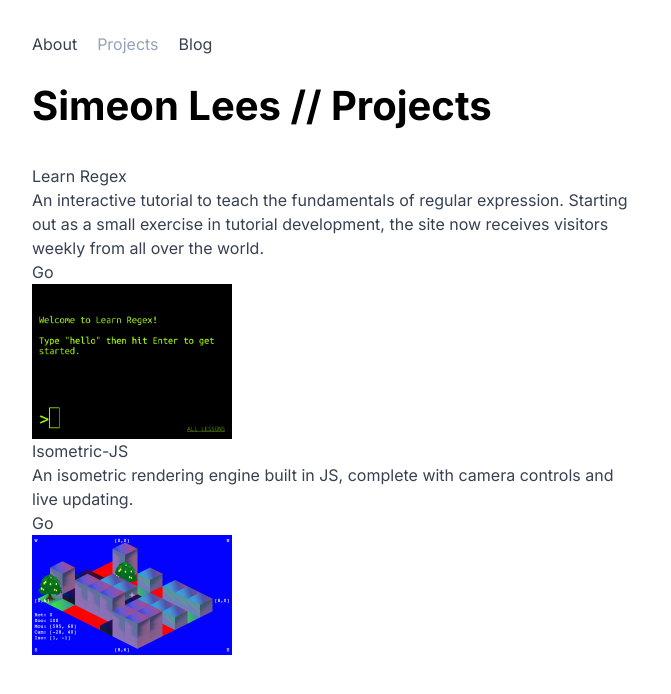
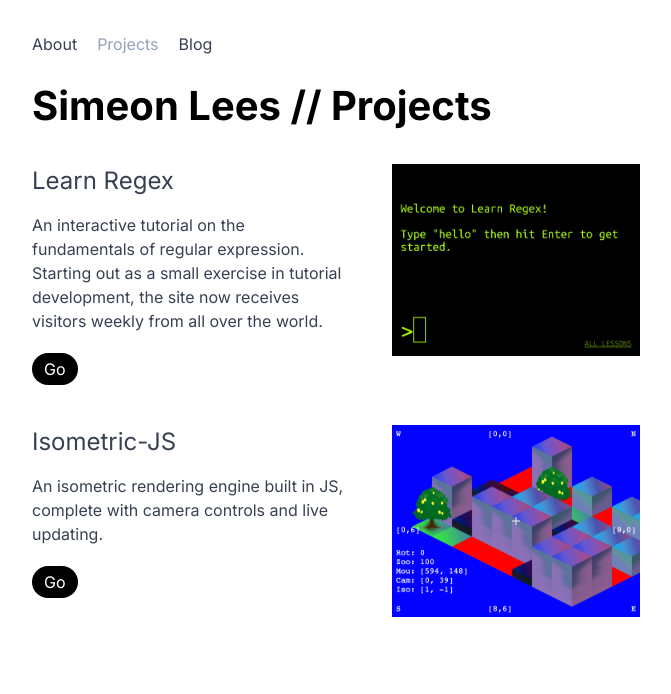
Before and after one commit to sim8/simeonlees.com, a Next.js app: page /projects in a window 1280 px wide. Shown: the top 694 px of the page, without its empty margins (304-975 px from the left). Built offline with nearby package versions, Linux system fonts and the light colour scheme.

Commit message:
Finish projects styling

```diff
--- /dev/null
+++ b/components/ButtonLink.tsx
@@ -0,0 +1,11 @@
+import Link from 'next/link';
+import { ComponentProps } from 'react';
+
+export default function ButtonLink(linkProps: ComponentProps<typeof Link>) {
+  return (
+    <Link
+      {...linkProps}
+      className="rounded-full bg-black text-white py-1 px-3 inline-block"
+    />
+  );
+}
--- a/config/projects.ts
+++ b/config/projects.ts
@@ -5,7 +5,7 @@ const projects: Project[] = [
     title: 'Learn Regex',
     slug: 'learn-regex',
     description:
-      'An interactive tutorial to teach the fundamentals of regular expression. Starting out as a small exercise in tutorial development, the site now receives visitors weekly from all over the world.',
+      'An interactive tutorial on the fundamentals of regular expression. Starting out as a small exercise in tutorial development, the site now receives visitors weekly from all over the world.',
     previewUrl: '/images/learn-regex-thumbnail.png',
     link: 'https://www.learn-regex.com',
   },
--- a/pages/projects.tsx
+++ b/pages/projects.tsx
@@ -5,7 +5,7 @@ import Navigation from '../components/Navigation';
 import Heading from '../components/Heading';
 import projects from '../config/projects';
 import Image from 'next/image';
-import Link from 'next/link';
+import ButtonLink from '../components/ButtonLink';
 
 export default function Projects() {
   return (
@@ -21,17 +21,17 @@ export default function Projects() {
             <ul className="unstyled">
               {projects.map(
                 ({ slug, title, description, previewUrl, link }) => (
-                  <li key={slug}>
-                    <div>
-                      <h2>{title}</h2>
-                      <p>{description}</p>
-                      <Link href={link}>Go</Link>
+                  <li key={slug} className="flex items-start mb-10">
+                    <div className="flex-1 mr-10">
+                      <h2 className="text-2xl mb-4 leading-snug">{title}</h2>
+                      <p className="mb-5">{description}</p>
+                      <ButtonLink href={link}>Go</ButtonLink>
                     </div>
                     <Image
                       src={previewUrl}
                       alt={title}
-                      width={200}
-                      height={180}
+                      width={248}
+                      height={192}
                     />
                   </li>
                 )
```
Also changed, not shown: public/images/isometric-js-thumbnail.png.
